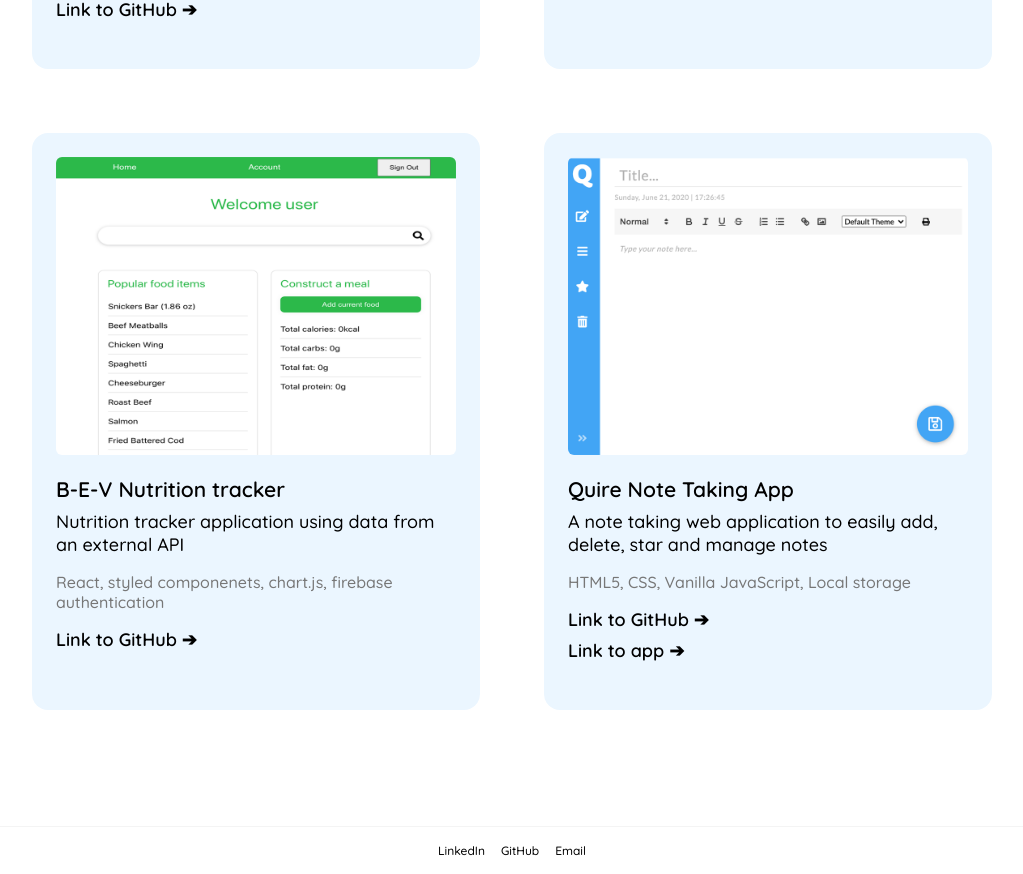
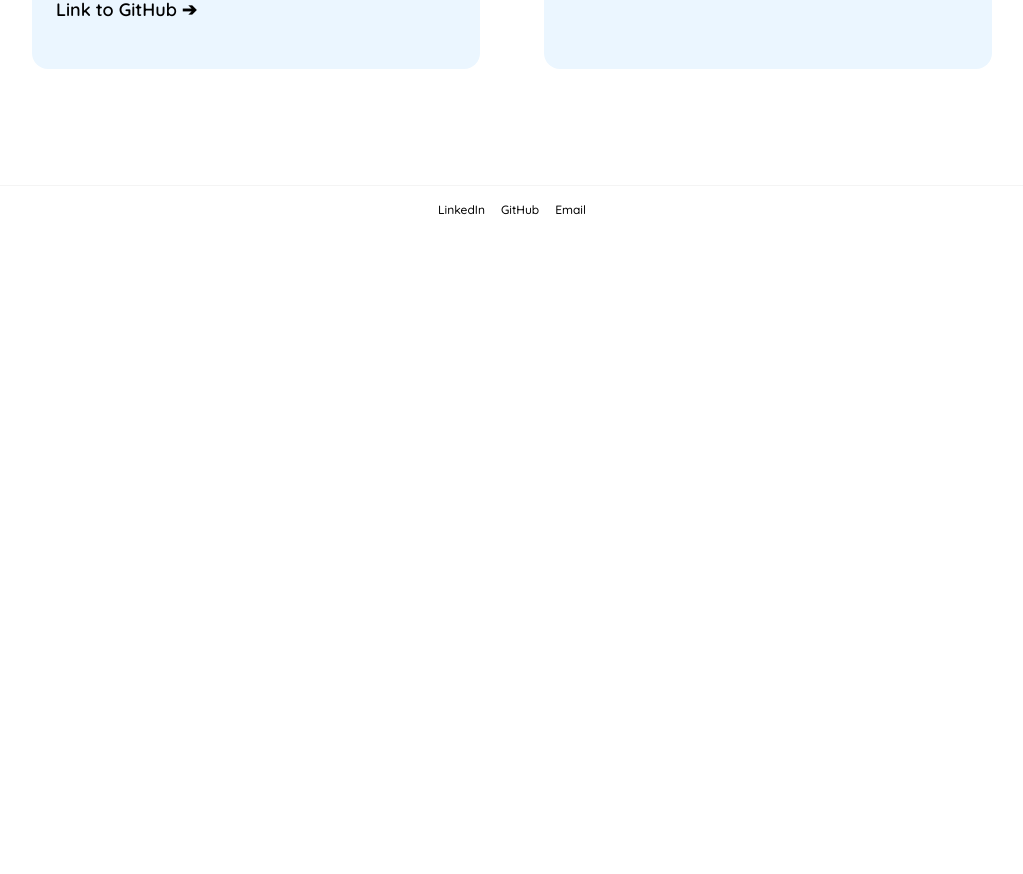
Before and after one commit to MuhammadUsmanMushtaq/portfolio, a React (Create React App) app: page / in a window 1280 px wide. Shown: the part 2855-3729 px from the top of the page, without its empty margins (128-1151 px from the left). After the commit the page ends 3088 px from the top, so only its background shows below. Built offline with nearby package versions, Linux system fonts and the light colour scheme.

Commit message:
projects updated

```diff
--- a/src/components/Work/Work.js
+++ b/src/components/Work/Work.js
@@ -153,7 +153,7 @@ function Work() {
         </Content>
       </Project>
 
-      <Project>
+      {/* <Project>
         <ProjectImg>
           <img src="images/tp_nutrition.png" alt="Nutrition app" />
         </ProjectImg>
@@ -192,7 +192,7 @@ function Work() {
             Link to app &#10132;
           </Button>
         </Content>
-      </Project>
+      </Project> */}
     </WorkWrapper>
   );
 }
```
Also changed, not shown: 29 other files (tests, documents, lock files or other folders).
